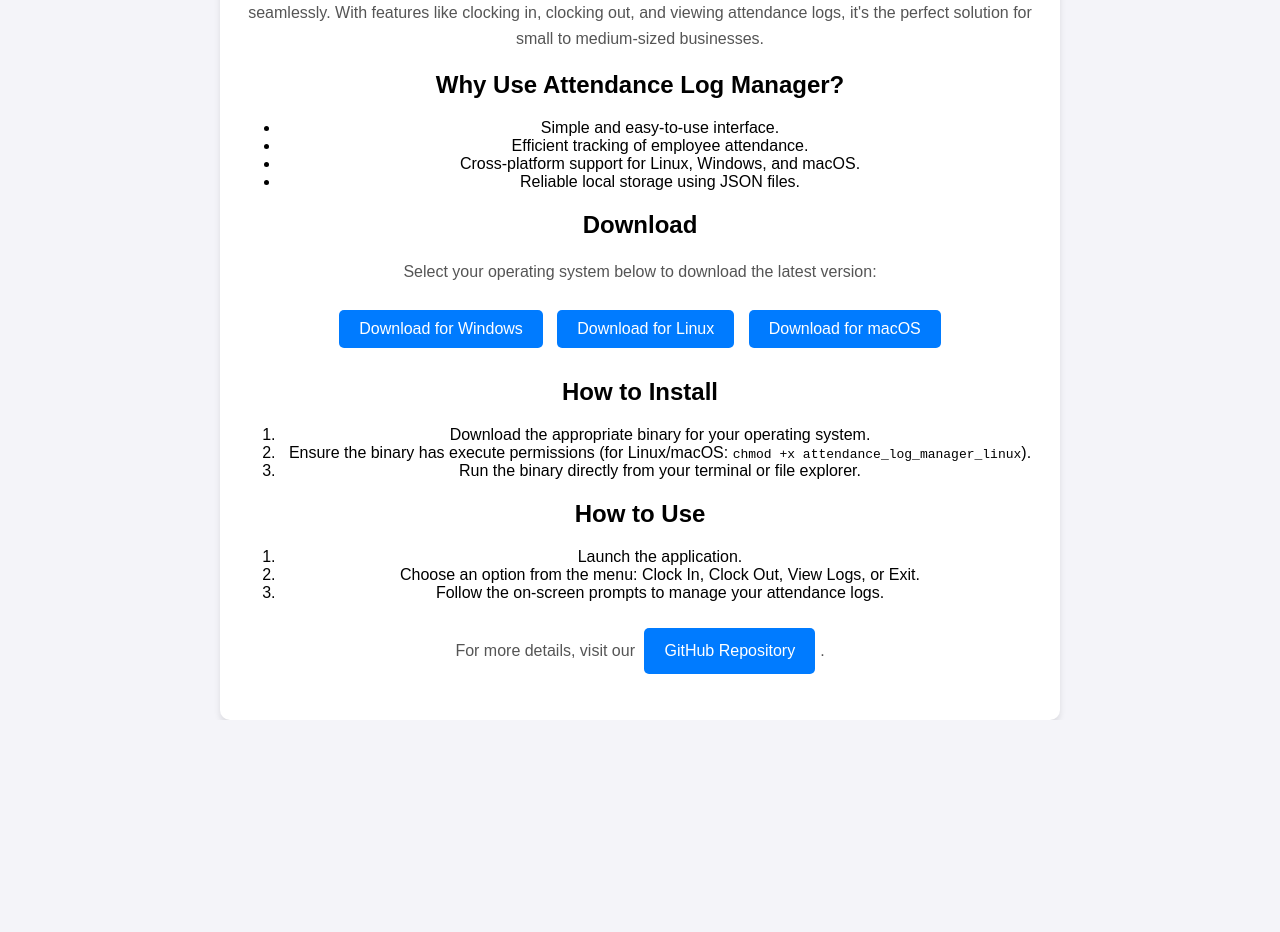
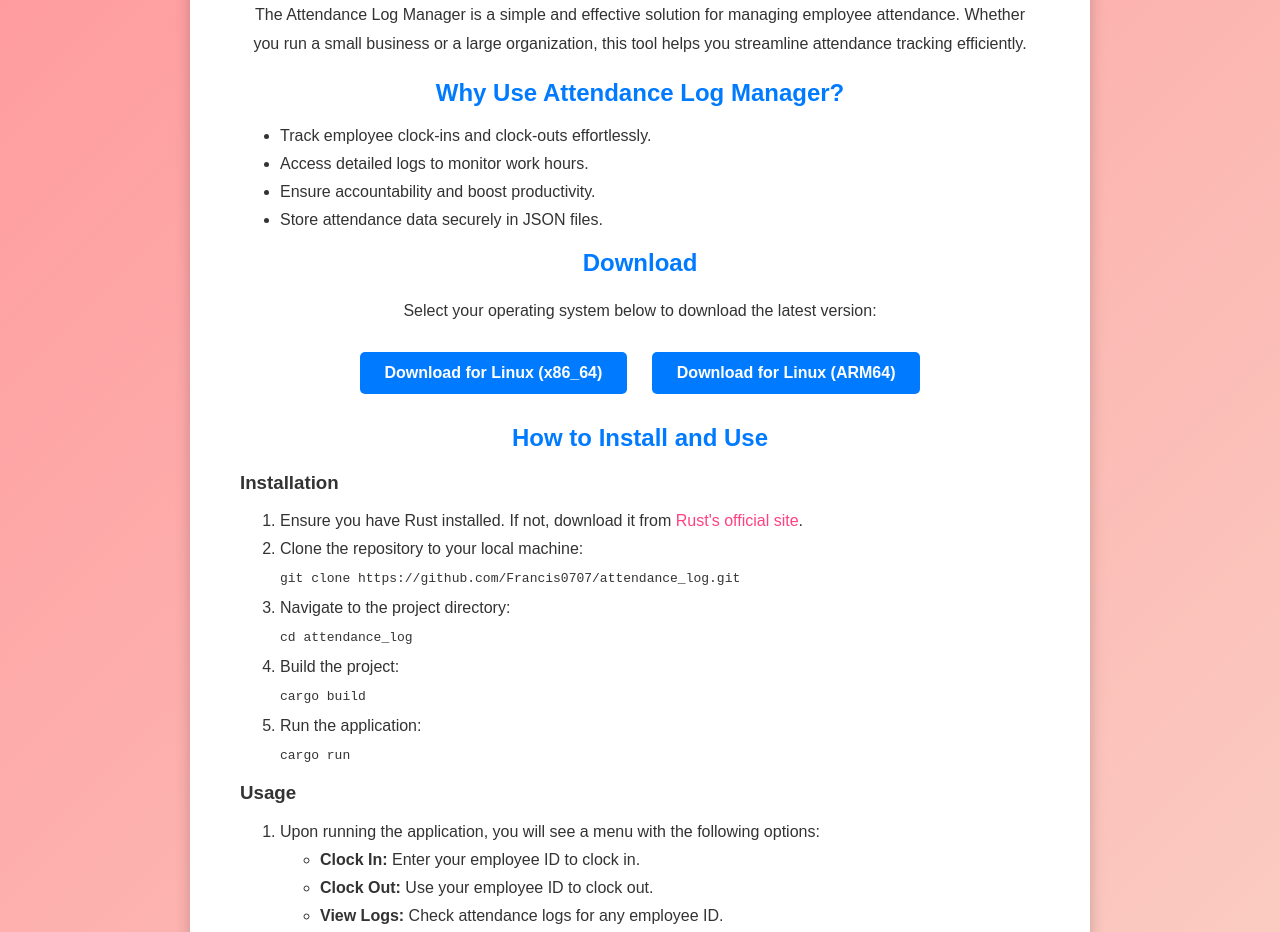
Before and after one commit to Francis0707/attendance_log, a plain HTML site: page index.html in a window 1280 px wide. Shown: the part 103-1035 px from the top of the page. Before the commit the page ends 823 px from the top, so only its background shows below. Drawn offline with Linux system fonts and the light colour scheme.

Commit message:
Update index.html

```diff
--- a/index.html
+++ b/index.html
@@ -6,79 +6,123 @@
     <title>Attendance Log Manager</title>
     <style>
         body {
-            font-family: Arial, sans-serif;
+            font-family: 'Poppins', sans-serif;
             margin: 0;
             padding: 0;
             display: flex;
             justify-content: center;
             align-items: center;
-            height: 100vh;
-            background-color: #f4f4f9;
+            min-height: 100vh;
+            background: linear-gradient(135deg, #ff9a9e, #fad0c4);
+            color: #333;
         }
         .container {
+            text-align: center;
+            background: #fff;
+            padding: 30px 50px;
+            border-radius: 15px;
+            box-shadow: 0 5px 15px rgba(0, 0, 0, 0.2);
             max-width: 800px;
-            margin: 0 auto;
-            padding: 20px;
-            background: #ffffff;
-            box-shadow: 0 4px 6px rgba(0, 0, 0, 0.1);
-            border-radius: 10px;
-            text-align: center;
         }
         h1 {
-            color: #333;
+            color: #ff4081;
+            margin-bottom: 15px;
+        }
+        h2 {
+            margin-top: 20px;
+            color: #007bff;
         }
         p {
-            color: #555;
-            line-height: 1.6;
+            line-height: 1.8;
+        }
+        .instructions {
+            text-align: left;
+            margin-top: 20px;
+        }
+        ul {
+            text-align: left;
+            margin: 10px 0;
+        }
+        li {
+            margin-bottom: 10px;
+        }
+        .btn {
+            display: inline-block;
+            background: #007bff;
+            color: #fff;
+            padding: 12px 25px;
+            margin: 10px;
+            border-radius: 5px;
+            text-decoration: none;
+            font-weight: bold;
+            transition: 0.3s;
+        }
+        .btn:hover {
+            background: #0056b3;
         }
         a {
+            color: #ff4081;
             text-decoration: none;
-            color: #ffffff;
-            background-color: #007bff;
-            padding: 10px 20px;
-            border-radius: 5px;
-            display: inline-block;
-            margin: 10px 5px;
         }
         a:hover {
-            background-color: #0056b3;
+            text-decoration: underline;
         }
     </style>
 </head>
 <body>
     <div class="container">
-        <h1>Welcome to Attendance Log Manager</h1>
-        <p>The Attendance Log Manager is a lightweight and efficient tool designed to manage employee attendance seamlessly. With features like clocking in, clocking out, and viewing attendance logs, it's the perfect solution for small to medium-sized businesses.</p>
+        <h1>Welcome to the Attendance Log Manager</h1>
+        <p>The Attendance Log Manager is a simple and effective solution for managing employee attendance. Whether you run a small business or a large organization, this tool helps you streamline attendance tracking efficiently.</p>
 
         <h2>Why Use Attendance Log Manager?</h2>
         <ul>
-            <li>Simple and easy-to-use interface.</li>
-            <li>Efficient tracking of employee attendance.</li>
-            <li>Cross-platform support for Linux, Windows, and macOS.</li>
-            <li>Reliable local storage using JSON files.</li>
+            <li>Track employee clock-ins and clock-outs effortlessly.</li>
+            <li>Access detailed logs to monitor work hours.</li>
+            <li>Ensure accountability and boost productivity.</li>
+            <li>Store attendance data securely in JSON files.</li>
         </ul>
 
         <h2>Download</h2>
         <p>Select your operating system below to download the latest version:</p>
-        <a href="binaries/attendance_log_manager_windows.exe" download>Download for Windows</a>
-        <a href="binaries/attendance_log_manager_linux" download>Download for Linux</a>
-        <a href="binaries/attendance_log_manager_mac" download>Download for macOS</a>
+        <a href="https://github.com/Francis0707/attendance_log/archive/refs/tags/v1.0.0.tar.gz" class="btn" download>Download for Linux (x86_64)</a>
+        <a href="https://github.com/Francis0707/attendance_log/archive/refs/tags/v1.0.0.zip" class="btn" download>Download for Linux (ARM64)</a>
 
-        <h2>How to Install</h2>
-        <ol>
-            <li>Download the appropriate binary for your operating system.</li>
-            <li>Ensure the binary has execute permissions (for Linux/macOS: <code>chmod +x attendance_log_manager_linux</code>).</li>
-            <li>Run the binary directly from your terminal or file explorer.</li>
-        </ol>
+        <h2>How to Install and Use</h2>
+        <div class="instructions">
+            <h3>Installation</h3>
+            <ol>
+                <li>Ensure you have Rust installed. If not, download it from <a href="https://www.rust-lang.org/tools/install" target="_blank">Rust's official site</a>.</li>
+                <li>Clone the repository to your local machine:
+                    <pre><code>git clone https://github.com/Francis0707/attendance_log.git</code></pre>
+                </li>
+                <li>Navigate to the project directory:
+                    <pre><code>cd attendance_log</code></pre>
+                </li>
+                <li>Build the project:
+                    <pre><code>cargo build</code></pre>
+                </li>
+                <li>Run the application:
+                    <pre><code>cargo run</code></pre>
+                </li>
+            </ol>
 
-        <h2>How to Use</h2>
-        <ol>
-            <li>Launch the application.</li>
-            <li>Choose an option from the menu: Clock In, Clock Out, View Logs, or Exit.</li>
-            <li>Follow the on-screen prompts to manage your attendance logs.</li>
-        </ol>
+            <h3>Usage</h3>
+            <ol>
+                <li>Upon running the application, you will see a menu with the following options:</li>
+                <ul>
+                    <li><strong>Clock In:</strong> Enter your employee ID to clock in.</li>
+                    <li><strong>Clock Out:</strong> Use your employee ID to clock out.</li>
+                    <li><strong>View Logs:</strong> Check attendance logs for any employee ID.</li>
+                    <li><strong>Exit:</strong> Exit the application safely.</li>
+                </ul>
+                <li>Logs are automatically saved in the <code>logs</code> directory as JSON files.</li>
+                <li>To view logs manually, navigate to the <code>logs</code> folder in the project directory.</li>
+            </ol>
+        </div>
 
-        <p>For more details, visit our <a href="https://github.com/yourusername/attendance-log-manager">GitHub Repository</a>.</p>
+        <h2>Get Started Today!</h2>
+        <p>Download the Attendance Log Manager and start simplifying your attendance tracking process. <br>
+        For any questions, feel free to open an <a href="https://github.com/Francis0707/attendance_log/issues">issue</a>.</p>
     </div>
 </body>
 </html>
```
